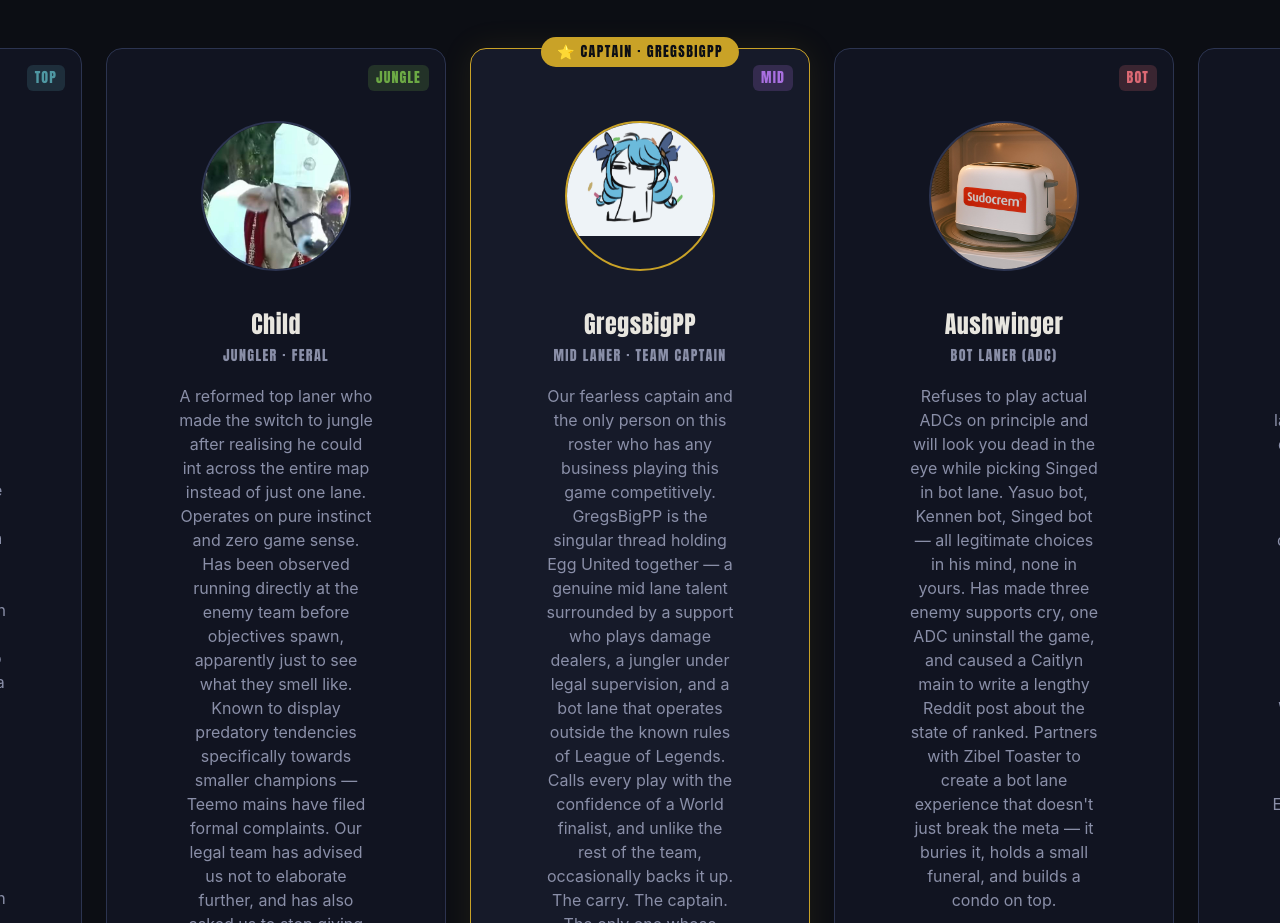
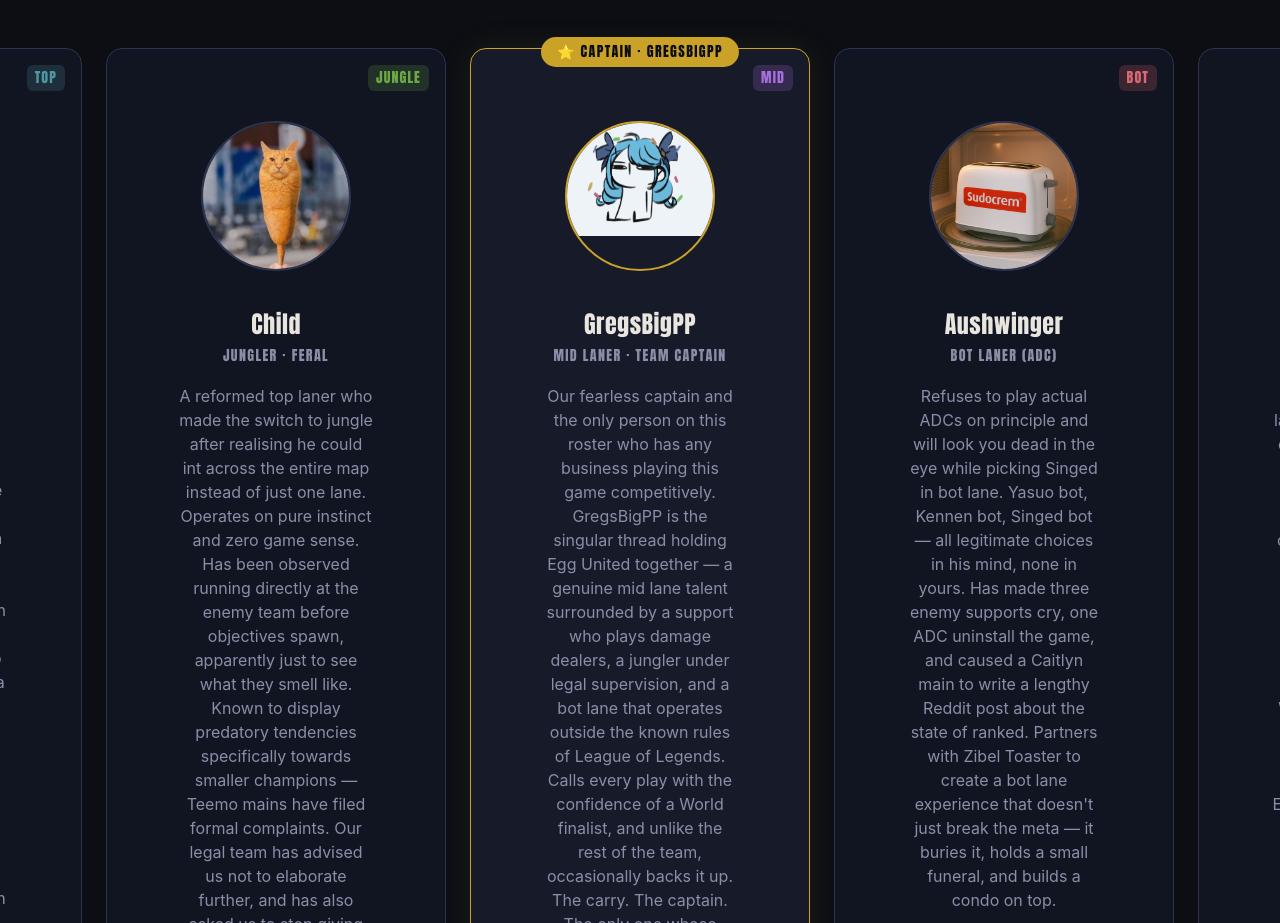
Before and after one commit to LeeMuscat252/EggUnited, a plain HTML site: page index.html in a window 1280 px wide. Shown: the part 1264-2187 px from the top of the page. Drawn offline with Linux system fonts and the light colour scheme; a web font is replaced by a local one.

Commit message:
Update index.html

```diff
--- a/index.html
+++ b/index.html
@@ -152,7 +152,7 @@
           <div class="player-card">
             <div class="player-role-badge jungle">Jungle</div>
             <div class="player-avatar player-avatar--jungle">
-              <img src="Child.jpg" alt="Child">
+              <img src="inting.jpg" alt="Inting Simulator">
             </div>
             <div class="player-info">
               <h3 class="player-ign">Child</h3>
```
